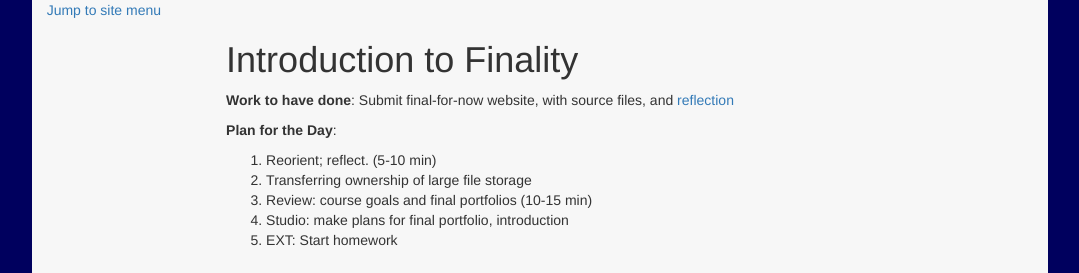
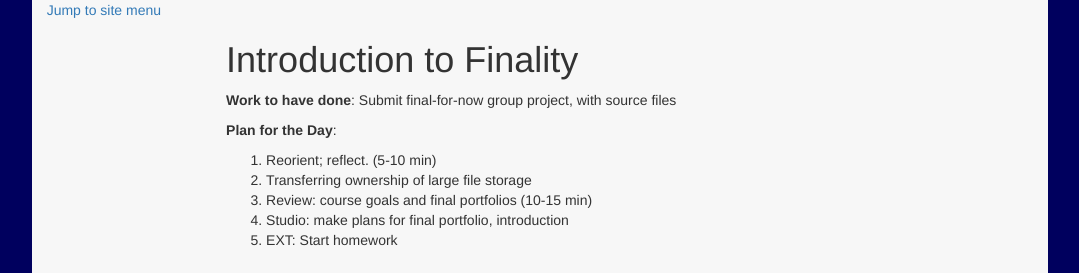
Before and after one commit to benmiller314/cdm2019fall, a Jekyll site: the page built from plans/lesson-26.md, in a window 1280 px wide and 900 px high. Shown: the top 273 px of the window, without its empty margins (100-1179 px from the left). Built offline with Jekyll 4.4.1, drawn with Linux system fonts in a browser that asks for light colours; our own code applies the rules of GitHub Pages for plain Markdown files.

Commit message:
haha, not the website unit that's ending

```diff
--- a/plans/lesson-26.md
+++ b/plans/lesson-26.md
@@ -4,7 +4,7 @@ layout: bottomnav
 
 # Introduction to Finality
 
-**Work to have done**: Submit final-for-now website, with source files, and [reflection](https://github.com/pitt-cdm/miller2019spring/issues/13)
+**Work to have done**: Submit final-for-now group project, with source files
 
 **Plan for the Day**:
 1. Reorient; reflect. (5-10 min)<!-- metaphors for learning -->
```
